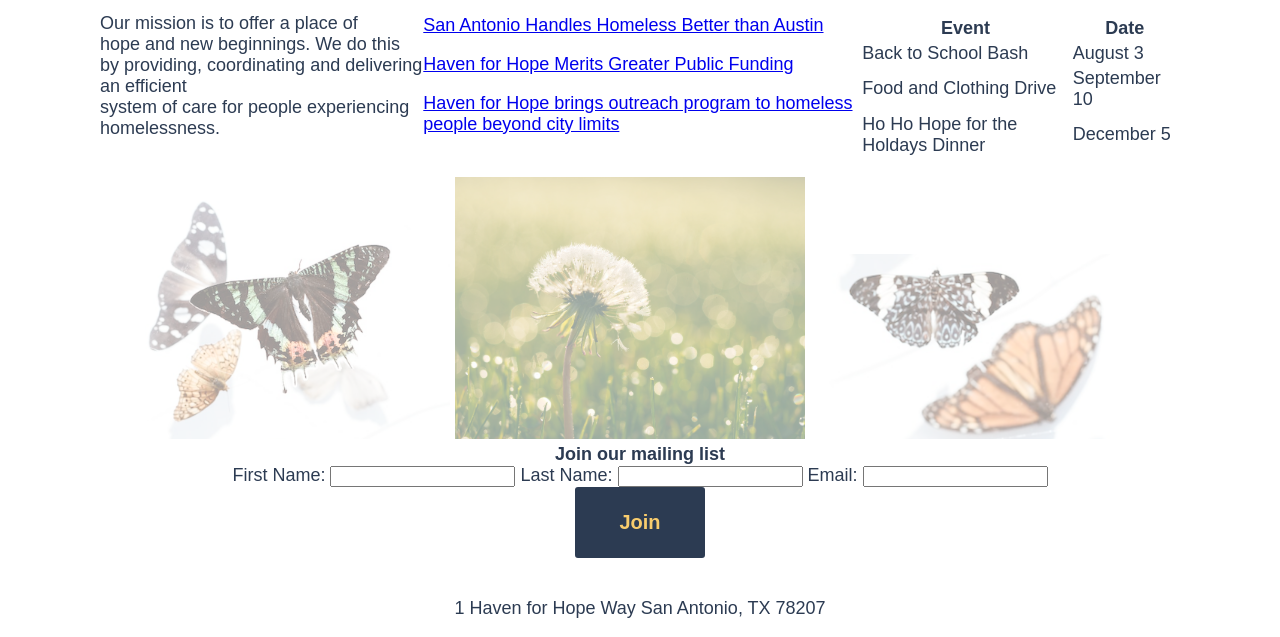
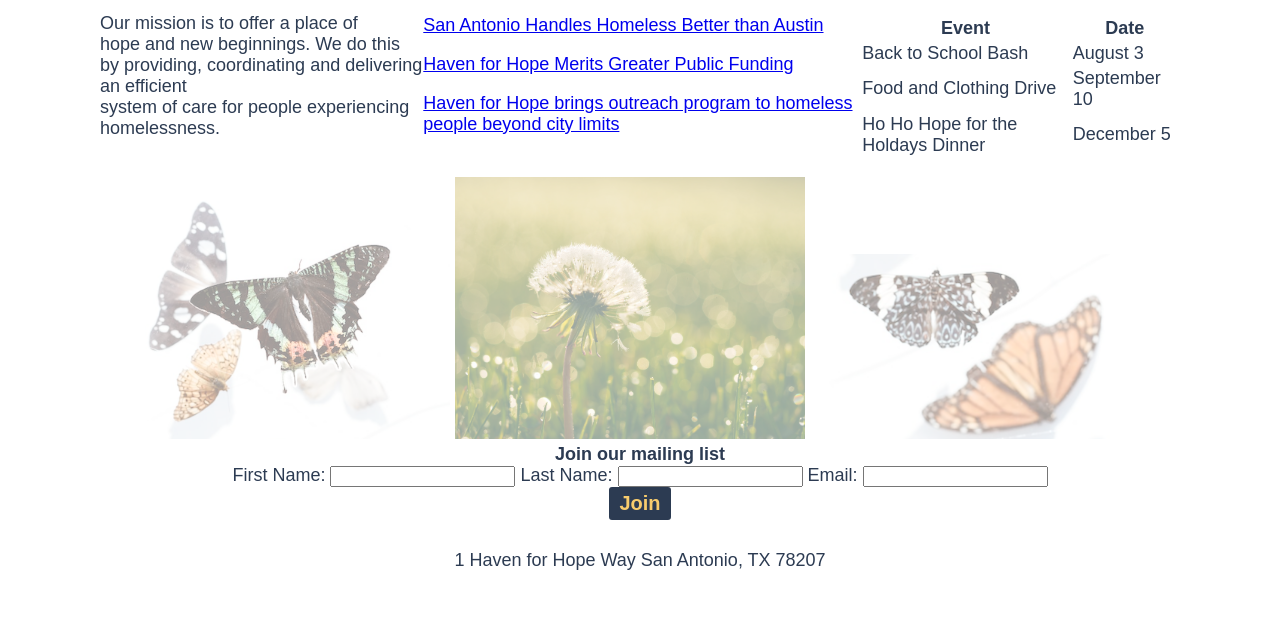
Before and after one commit to kristentorring/Haven-for-Hope, a plain HTML site: page index.html in a window 1280 px wide. Shown: the part 773-1410 px from the top of the page. After the commit the page ends 1362 px from the top, so only its background shows below. Drawn offline with Linux system fonts and the light colour scheme.

Commit message:
Update style.css

```diff
--- a/css/style.css
+++ b/css/style.css
@@ -102,8 +102,7 @@ footer{
   display: block;
   font-size: 20px;
   font-weight: bold;
-  margin: 0 auto 40px;
-  padding: 1em 2em;
+  margin: 0 auto 30px;
   text-align: center;
 }
 /*media queries*/
```
